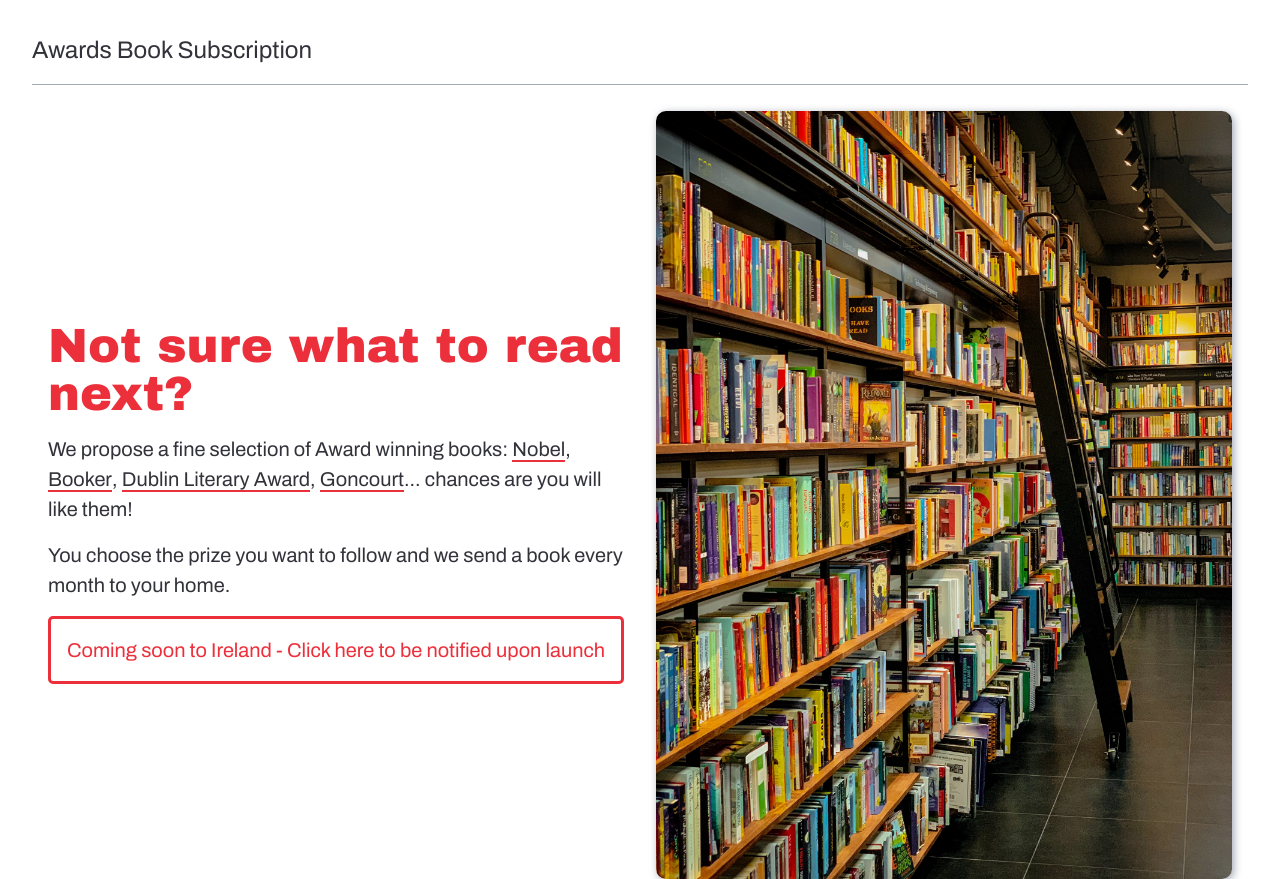
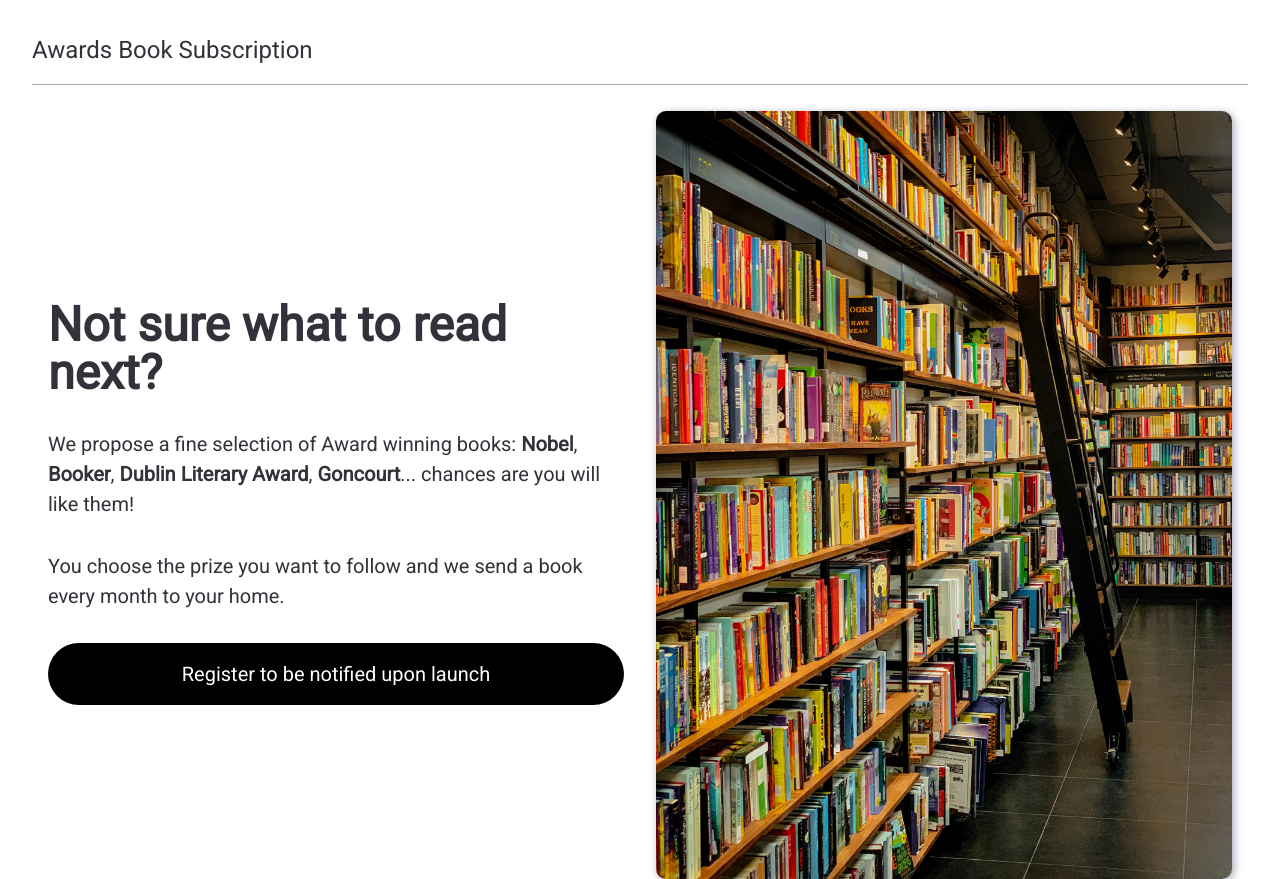
Before and after one commit to petrussola/book-subscription, a Gatsby site: page / in a window 1280 px wide. Shown: the top 879 px of the page. Built offline with nearby package versions, Linux system fonts and the light colour scheme; Gatsby itself is replaced by a stand-in of ours.

Commit message:
Refactor styled body

```diff
--- a/package.json
+++ b/package.json
@@ -14,8 +14,7 @@
     "clean": "gatsby clean"
   },
   "dependencies": {
-    "@fontsource/archivo": "^4.5.1",
-    "@fontsource/archivo-black": "^4.5.0",
+    "@fontsource/roboto": "^4.5.1",
     "@types/styled-components": "^5.1.15",
     "babel-plugin-styled-components": "^1.13.3",
     "gatsby": "^4.1.0",
--- a/src/components/helpers/button.ts
+++ b/src/components/helpers/button.ts
@@ -3,5 +3,5 @@ export enum externalLinks {
 }
 
 export enum buttonText {
-  WAITING_LIST = "Coming soon to Ireland - Click here to be notified upon launch",
+  WAITING_LIST = "Register to be notified upon launch",
 }
--- a/src/components/page-wrapper.styles.tsx
+++ b/src/components/page-wrapper.styles.tsx
@@ -5,6 +5,7 @@ export const StyledWrapper = styled.section`
   width: 100%;
   height: max-content;
   color: var(--base-color);
+  background-color: var(--background-color);
   @media (min-width: ${breakpoints.DESKTOP}) {
     height: 100vh;
   }
--- a/src/components/page-wrapper.tsx
+++ b/src/components/page-wrapper.tsx
@@ -1,7 +1,6 @@
 import * as React from "react";
 import { GlobalStyle } from "../styles/reset";
-import "@fontsource/archivo";
-import "@fontsource/archivo-black";
+import "@fontsource/roboto";
 import { Header } from "./header";
 import { Footer } from "./footer";
 import { StyledGrid, StyledWrapper } from "./page-wrapper.styles";
--- a/src/components/pages-content/home.styles.tsx
+++ b/src/components/pages-content/home.styles.tsx
@@ -1,5 +1,4 @@
 import styled from "styled-components";
-// import Books from "../../images/bookstwo.jpg";
 import { breakpoints } from "../helpers/breakpoints";
 
 export const StyledBody = styled.div`
@@ -9,8 +8,9 @@ export const StyledBody = styled.div`
   justify-content: flex-start;
   padding: 1rem 0;
   width: 100%;
-  height: max-content;
-  padding: 1rem 0;
+  /* height: max-content; */
+  padding: 1rem 0 2rem 0;
+  /* border: 1px solid red; */
   @media (min-width: ${breakpoints.DESKTOP}) {
     grid-column: 1 /9;
     grid-row: 2 / 3;
@@ -32,41 +32,41 @@ export const StyledBody = styled.div`
 
 export const StyledSpan = styled.span`
   font-weight: bold;
-  border-bottom: 2px solid var(--main-color);
+  /* border-bottom: 2px solid var(--main-color); */
 `;
 
 export const StyledBodyText = styled.div`
   width: 100%;
-  height: max-content;
   display: flex;
   flex-direction: column;
   align-items: flex-start;
   justify-content: space-between;
-  padding: 1rem 0;
+  padding: 1rem 0 2rem 0;
+  > * {
+    /* border: 1px solid blue; */
+    padding-bottom: 2rem;
+  }
   h2 {
     font-size: 3rem;
-    margin-bottom: 1rem;
     width: 100%;
-    font-family: "Archivo Black";
+    font-weight: bold;
     line-height: 1;
-    color: var(--main-color);
+    color: var(--base-color);
   }
   h3 {
     font-size: 1.25rem;
-    padding-bottom: 1rem;
   }
   a {
     width: 100%;
     padding: 1rem 0.5rem;
-    border-radius: 5px;
-    border: 3px solid var(--main-color);
+    border-radius: 2rem;
+    /* border: 3px solid var(--main-color); */
     outline: none;
-    background-color: white;
+    background-color: black;
     font-size: 1.25rem;
-    color: var(--main-color);
+    color: white;
     text-decoration: none;
     text-align: center;
-    font-weight: bold;
   }
   @media (min-width: ${breakpoints.DESKTOP}) {
     width: 50%;
@@ -97,6 +97,7 @@ export const StyledBodyImage = styled.div`
   flex-direction: row;
   justify-content: center;
   align-items: center;
+  /* border: 1px solid blue; */
   img {
     box-shadow: 2px 2px 0.5rem var(--separator-color);
     width: 100%;
--- a/src/styles/reset.ts
+++ b/src/styles/reset.ts
@@ -28,6 +28,7 @@ time, mark, audio, video {
 	--base-color: #32323a;
 	--main-color: #ec303b;
 	--separator-color: #a2a8b4;
+	--background-color: #ffffff;
 }
 /* HTML5 display-role reset for older browsers */
 article, aside, details, figcaption, figure,
@@ -36,7 +37,7 @@ footer, header, hgroup, menu, nav, section {
 }
 body {
 	line-height: 1.5;
-	font-family: "Archivo";
+	font-family: "Roboto";
 }
 ol, ul {
 	list-style: none;
```
Also changed, not shown: 1 other file.
